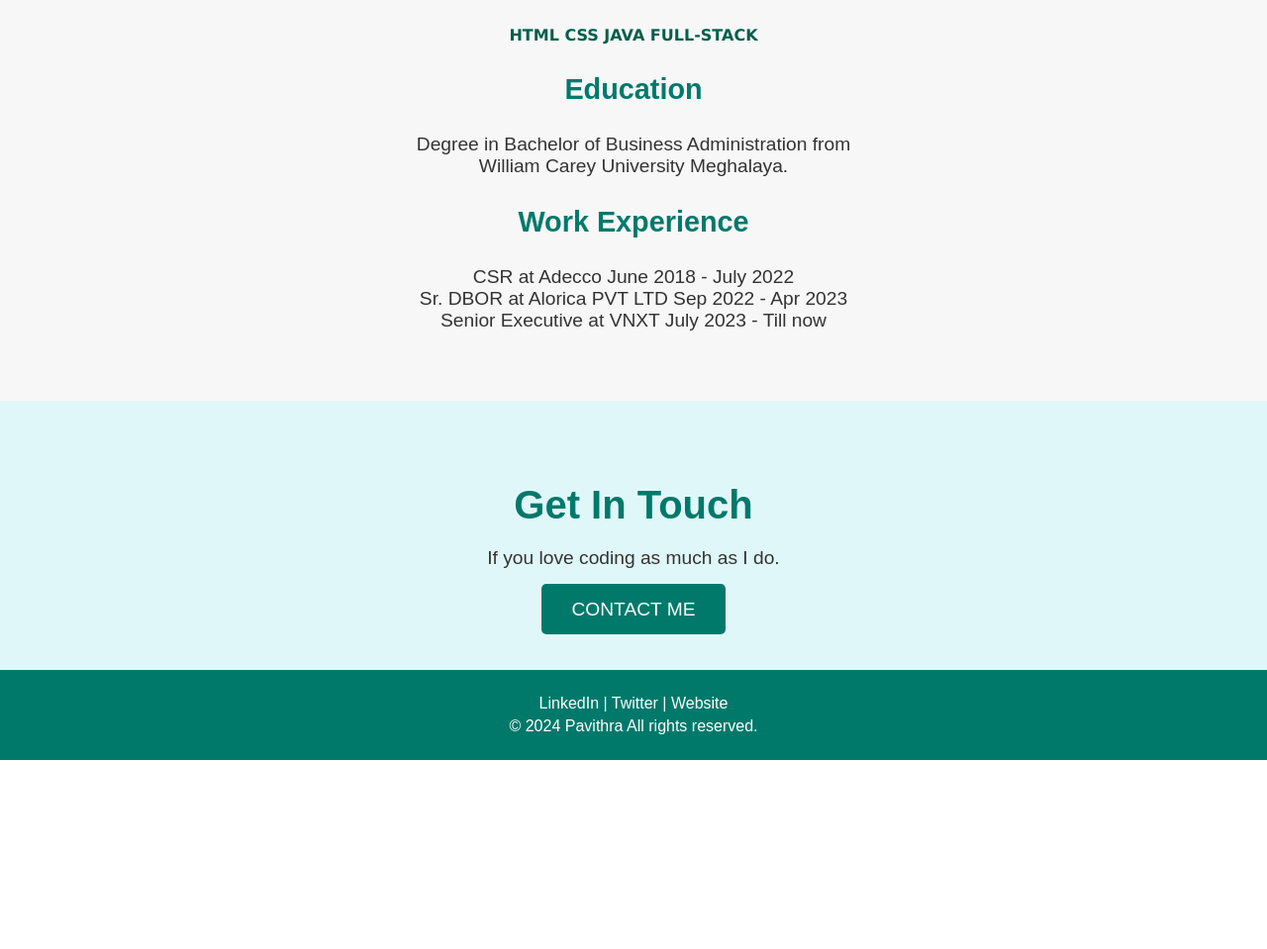
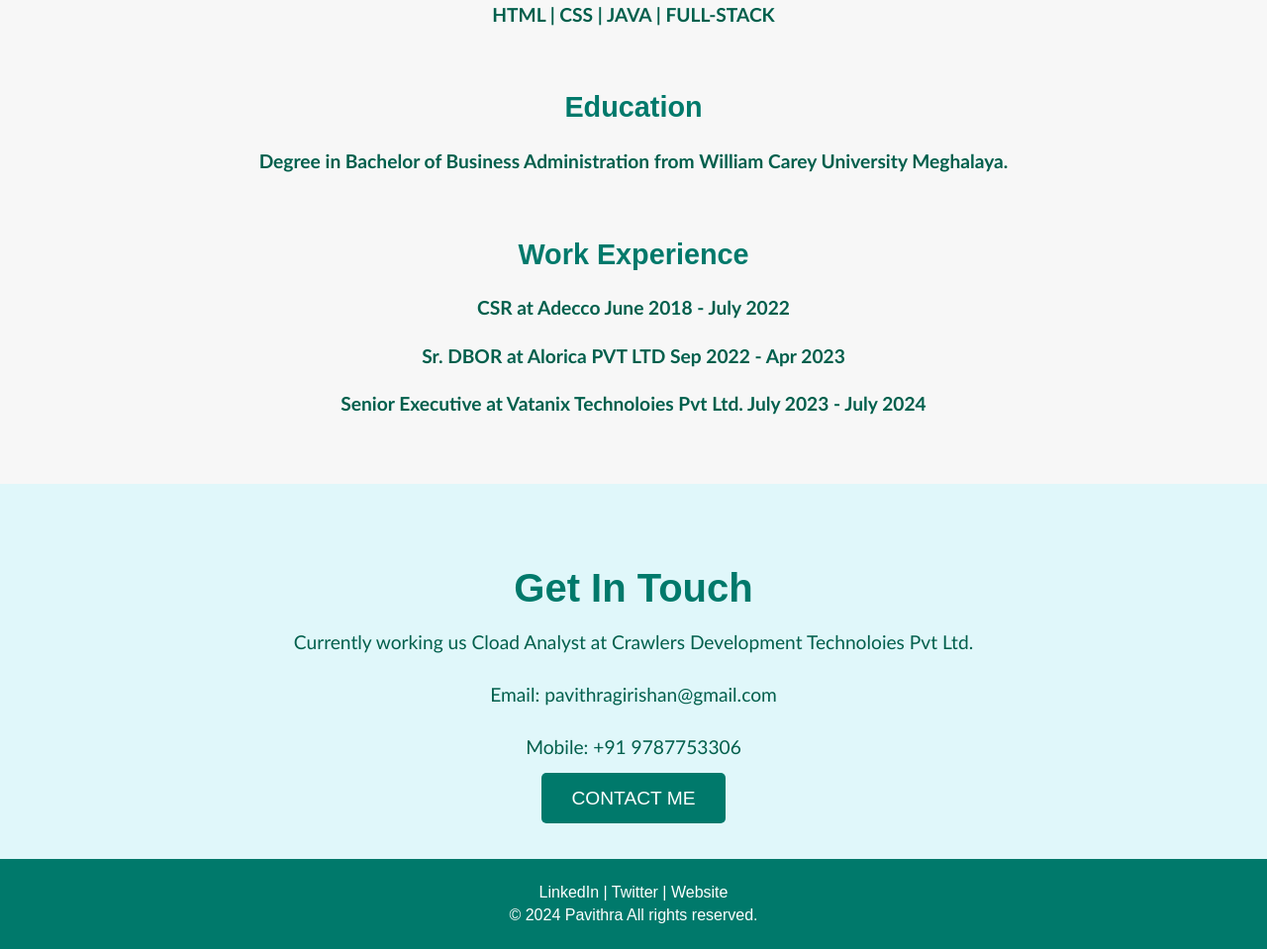
Before and after one commit to Dark1805/Pavithrare, a plain HTML site: page index.html in a window 1280 px wide. Shown: the part 1406-2365 px from the top of the page at 99% size. Before the commit the page ends 2174 px from the top, so only its background shows below. Drawn offline with Linux system fonts and the light colour scheme.

Commit message:
Add files via upload

```diff
--- a/index.html
+++ b/index.html
@@ -13,7 +13,7 @@
             <img src="cloud.png" alt="Description of Image">
         </div>
         <h1>I'm Pavithra Ravichandran.</h1>
-        <p>a Cloud Analyst.</p>
+        <h2> Analyst.</h2>
         <div class="image-container1">
             <img src="cloud.png" alt="Description of Image">
         </div>
@@ -32,25 +32,36 @@
     <!-- My Skills Section -->
     <section class="skills">
         <h2>My Skills</h2>
-            <h4>HTML CSS JAVA FULL-STACK</h4>
+        <section class="edu1">
+            <h4>HTML | CSS | JAVA | FULL-STACK</h4>
+        </section>
+        <br>
         <div class="skill-item">
             <h3>Education</h3>
-            <br>
-            <p>Degree in Bachelor of Business Administration from William Carey University Meghalaya.</p>
+            <section class="edu">
+            <h4>Degree in Bachelor of Business Administration from William Carey University Meghalaya.</h4>
+            </section>
         </div>
+        <br>
         <div class="skill-item">
             <h3>Work Experience</h3>
-            <br>
-            <p>CSR at Adecco June 2018 - July 2022</p>
-            <p>Sr. DBOR at Alorica PVT LTD Sep 2022 - Apr 2023</p>
-            <p>Senior Executive at VNXT July 2023 - Till now</p>
+            <section class="edu1">
+            <h4>CSR at Adecco June 2018 - July 2022</h4>
+            <h4>Sr. DBOR at Alorica PVT LTD Sep 2022 - Apr 2023</h4>
+            <h4>Senior Executive at Vatanix Technoloies Pvt Ltd. July 2023 - July 2024</h4>
+            </section>
+        </se>
         </div>
     </section>
 
     <!-- Contact Section -->
     <section class="contact">
         <h2>Get In Touch</h2>
-        <p>If you love coding as much as I do.</p>
+        <section class="edu0">
+        <p>Currently working us Cload Analyst at Crawlers Development Technoloies Pvt Ltd.</p>
+        <p>Email: pavithragirishan@gmail.com</p>
+        <p>Mobile: +91 9787753306</p>
+        </section>
         <a href="mailto:pavithragirishan@gmail.com" class="contact-button">CONTACT ME</a>
     </section>
 
--- a/styles.css
+++ b/styles.css
@@ -9,7 +9,7 @@ body {
 /* Hero Section */
 .hero {
     background-color: #e0f7fa;
-    font-family: "Rochester", sans-serif;
+    font-family: 'Courier New', Courier, monospace;
     text-align: center;
     padding: 100px 0;
     position: relative;
@@ -50,6 +50,7 @@ body {
 }
 
 .about h2 {
+    font-family: monospace;
     font-size: 2.5em;
     color: #00796b;
 }
@@ -66,10 +67,25 @@ body {
 
 .skills h4 {
     text-align: center;
-    font-family: Verdana, Geneva, Tahoma, sans-serif;
+    font-family: bradley hand, cursive;
     font-size: 1.0em;
     color: #015f4c;
     margin-bottom: 20px;
+}
+.edu h4 {
+    text-align: center;
+    font-size: 1.2em;
+    font-family: 'Gill Sans', 'Gill Sans MT', Calibri, 'Trebuchet MS', sans-serif;
+}
+.edu1 h4 {
+    text-align: center;
+    font-size: 1.2em;
+    font-family: 'Gill Sans', 'Gill Sans MT', Calibri, 'Trebuchet MS', sans-serif;
+}
+.edu0 {
+    text-align: center;
+    color: #015f4c;
+    font-family: 'Gill Sans', 'Gill Sans MT', Calibri, 'Trebuchet MS', sans-serif;
 }
 .skills h2 {
     text-align: center;
```
